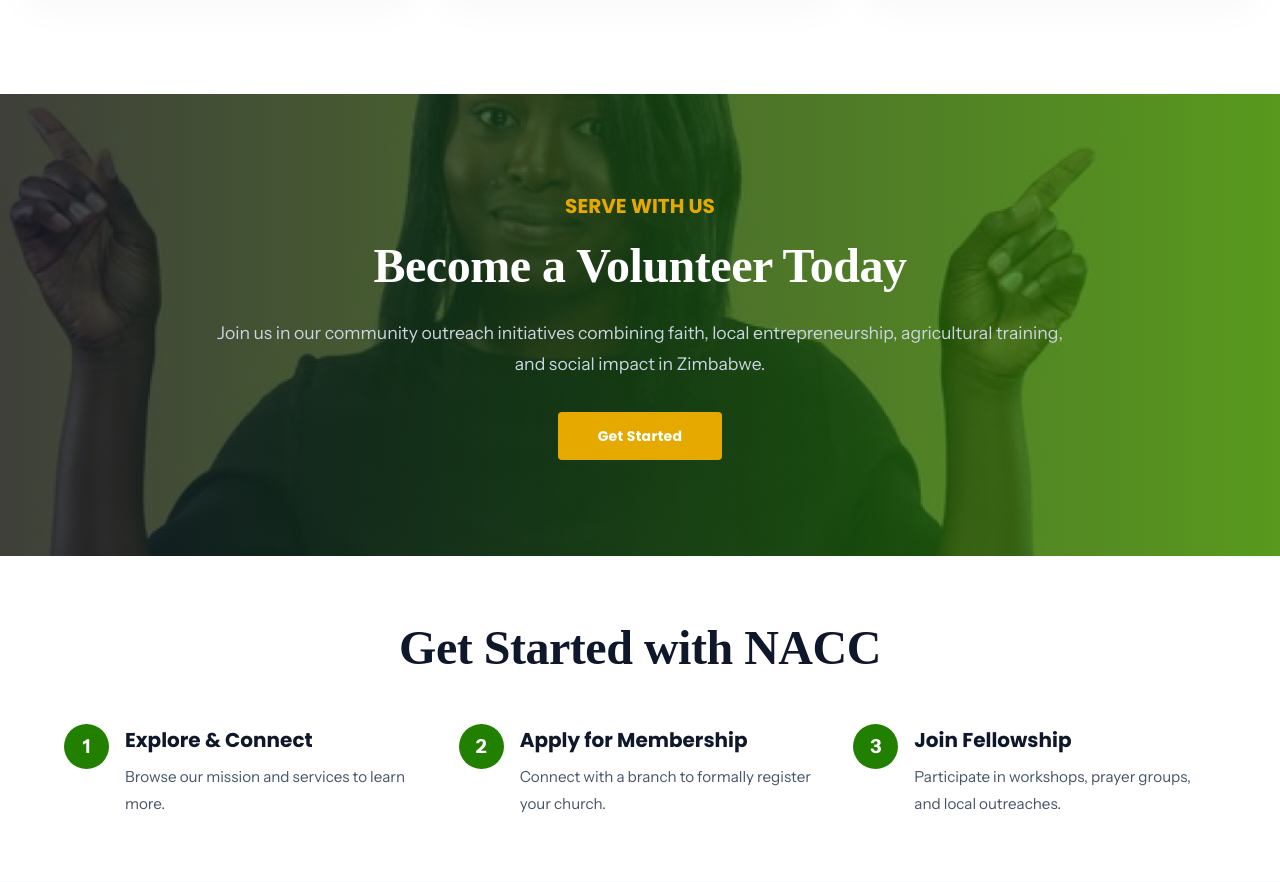
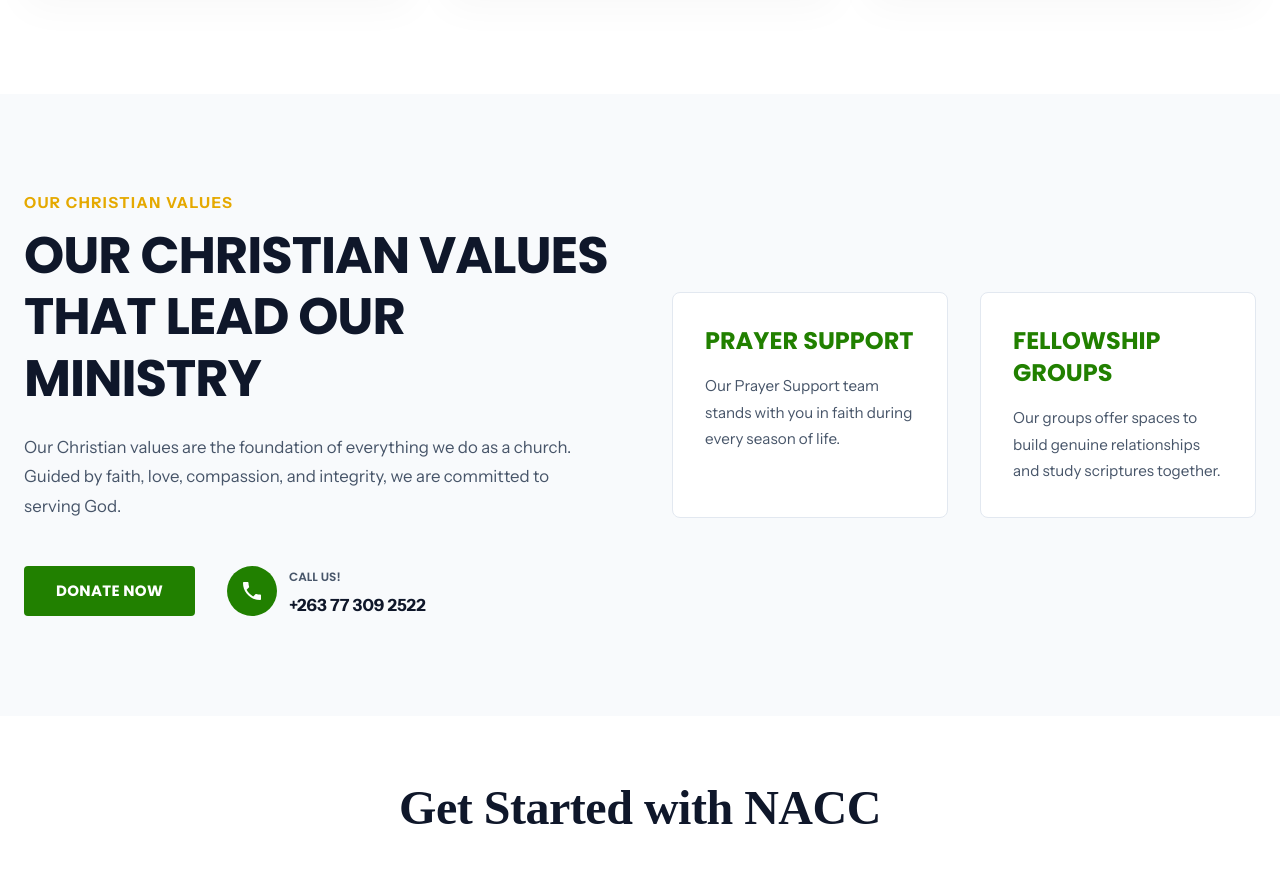
Before and after one commit to tonderaikawere/nacczw, a React (Vite) app: page / in a window 1280 px wide. Shown: the part 2487-3369 px from the top of the page. Built offline with nearby package versions, Linux system fonts and the light colour scheme; a web font is replaced by a local one.

Commit message:
design: update VolunteerSection values cards and align subpages header spacing

```diff
--- a/src/components/VolunteerSection.tsx
+++ b/src/components/VolunteerSection.tsx
@@ -1,46 +1,55 @@
 import React from 'react';
-import { Box, Typography, Button, Container } from '@mui/material';
-import { Link } from 'react-router-dom';
+import { Box, Typography, Button, Container, Grid, Card, CardContent } from '@mui/material';
+import PhoneIcon from '@mui/icons-material/Phone';
+import { useNavigate } from 'react-router-dom';
 
 const VolunteerSection: React.FC = () => {
+  const navigate = useNavigate();
+
   return (
-    <Box
-      sx={{
-        position: 'relative',
-        backgroundImage: 'url(/images/img1.png)',
-        backgroundSize: 'cover',
-        backgroundPosition: 'center',
-        backgroundAttachment: 'fixed',
-        py: 12,
-        textAlign: 'center',
-        color: '#ffffff',
-        overflow: 'hidden',
-      }}
-    >
-      <Box
-        sx={{
-          position: 'absolute',
-          top: 0,
-          left: 0,
-          width: '100%',
-          height: '100%',
-          background: 'linear-gradient(to right, rgba(15, 23, 42, 0.8), rgba(33, 128, 0, 0.75))',
-          zIndex: 1,
-        }}
-      />
-      <Container maxWidth="md" sx={{ position: 'relative', zIndex: 2 }}>
-        <Typography variant="h6" sx={{ color: 'secondary.main', fontWeight: 700, mb: 2, textTransform: 'uppercase' }}>
-          Serve With Us
-        </Typography>
-        <Typography variant="h3" sx={{ fontFamily: '"Playfair Display", serif', fontWeight: 800, mb: 3 }}>
-          Become a Volunteer Today
-        </Typography>
-        <Typography variant="body1" sx={{ color: '#CBD5E1', mb: 4, fontSize: '1.1rem' }}>
-          Join us in our community outreach initiatives combining faith, local entrepreneurship, agricultural training, and social impact in Zimbabwe.
-        </Typography>
-        <Button variant="contained" color="secondary" component={Link} to="/contact" sx={{ px: 5, py: 1.5 }}>
-          Get Started
-        </Button>
+    <Box sx={{ py: 12, backgroundColor: '#F8FAFC' }}>
+      <Container maxWidth="xl">
+        <Grid container spacing={8} alignItems="center">
+          <Grid item xs={12} md={6}>
+            <Typography variant="body2" sx={{ color: 'secondary.main', fontWeight: 800, mb: 1, textTransform: 'uppercase', letterSpacing: '0.1em' }}>
+              OUR CHRISTIAN VALUES
+            </Typography>
+            <Typography variant="h2" sx={{ mb: 3, fontSize: { xs: '2.2rem', md: '3.2rem' } }}>
+              OUR CHRISTIAN VALUES THAT LEAD OUR MINISTRY
+            </Typography>
+            <Typography variant="body1" sx={{ color: 'text.secondary', mb: 5 }}>
+              Our Christian values are the foundation of everything we do as a church. Guided by faith, love, compassion, and integrity, we are committed to serving God.
+            </Typography>
+            <Box sx={{ display: 'flex', alignItems: 'center', gap: 4, flexWrap: 'wrap' }}>
+              <Button variant="contained" size="large" onClick={() => navigate('/donate')}>DONATE NOW</Button>
+              <Box sx={{ display: 'flex', alignItems: 'center', gap: 1.5 }}>
+                <Box sx={{ width: 50, height: 50, borderRadius: '50%', backgroundColor: 'primary.main', color: '#ffffff', display: 'flex', alignItems: 'center', justifycontent: 'center', flexShrink: 0 }}>
+                  <PhoneIcon sx={{ m: 'auto' }} />
+                </Box>
+                <Box>
+                  <Typography variant="caption" sx={{ color: 'text.secondary', fontWeight: 600 }}>CALL US!</Typography>
+                  <Typography variant="body1" sx={{ fontWeight: 800 }}>+263 77 309 2522</Typography>
+                </Box>
+              </Box>
+            </Box>
+          </Grid>
+          <Grid item xs={12} md={6}>
+            <Grid container spacing={4}>
+              <Grid item xs={12} sm={6}>
+                <Card sx={{ p: 4, height: '100%', border: '1px solid #E2E8F0', boxShadow: 'none' }}>
+                  <Typography variant="h5" sx={{ fontWeight: 800, mb: 2, color: 'primary.main' }}>PRAYER SUPPORT</Typography>
+                  <Typography variant="body2" sx={{ color: 'text.secondary' }}>Our Prayer Support team stands with you in faith during every season of life.</Typography>
+                </Card>
+              </Grid>
+              <Grid item xs={12} sm={6}>
+                <Card sx={{ p: 4, height: '100%', border: '1px solid #E2E8F0', boxShadow: 'none' }}>
+                  <Typography variant="h5" sx={{ fontWeight: 800, mb: 2, color: 'primary.main' }}>FELLOWSHIP GROUPS</Typography>
+                  <Typography variant="body2" sx={{ color: 'text.secondary' }}>Our groups offer spaces to build genuine relationships and study scriptures together.</Typography>
+                </Card>
+              </Grid>
+            </Grid>
+          </Grid>
+        </Grid>
       </Container>
     </Box>
   );
--- a/src/pages/About/About.tsx
+++ b/src/pages/About/About.tsx
@@ -7,7 +7,7 @@ import InfoSectionPage from '../../components/InfoSectionPage';
 
 const About: React.FC = () => {
   return (
-    <Box sx={{ pt: '64px' }}>
+    <Box sx={{ pt: '80px' }}>
       <Box sx={{ py: 12, backgroundColor: '#0F172A', color: '#ffffff', textAlign: 'center' }}>
         <Typography variant="h2" sx={{ fontFamily: '"Poppins", sans-serif', fontWeight: 800 }}>
           About Us
--- a/src/pages/Blog/Blog.tsx
+++ b/src/pages/Blog/Blog.tsx
@@ -11,7 +11,7 @@ const posts = [
 
 const Blog: React.FC = () => {
   return (
-    <Box sx={{ pt: '64px' }}>
+    <Box sx={{ pt: '80px' }}>
       <Box sx={{ py: 12, backgroundColor: '#0F172A', color: '#ffffff', textAlign: 'center' }}>
         <Typography variant="h2" sx={{ fontFamily: '"Poppins", sans-serif', fontWeight: 800 }}>
           Blog & News
--- a/src/pages/Contact/Contact.tsx
+++ b/src/pages/Contact/Contact.tsx
@@ -6,7 +6,7 @@ import Footer from '../../components/Footer';
 
 const Contact: React.FC = () => {
   return (
-    <Box sx={{ pt: '64px' }}>
+    <Box sx={{ pt: '80px' }}>
       <Box sx={{ py: 12, backgroundColor: '#0F172A', color: '#ffffff', textAlign: 'center' }}>
         <Typography variant="h2" sx={{ fontFamily: '"Poppins", sans-serif', fontWeight: 800 }}>
           Contact Us
--- a/src/pages/Donate/Donate.tsx
+++ b/src/pages/Donate/Donate.tsx
@@ -6,7 +6,7 @@ import Footer from '../../components/Footer';
 
 const Donation: React.FC = () => {
   return (
-    <Box sx={{ pt: '64px' }}>
+    <Box sx={{ pt: '80px' }}>
       <Box sx={{ py: 12, backgroundColor: '#0F172A', color: '#ffffff', textAlign: 'center' }}>
         <Typography variant="h2" sx={{ fontFamily: '"Poppins", sans-serif', fontWeight: 800 }}>
           Donate & Support
--- a/src/pages/Gallery/OurGallery.tsx
+++ b/src/pages/Gallery/OurGallery.tsx
@@ -12,7 +12,7 @@ const galleryImages = [
 
 const OurGallery: React.FC = () => {
   return (
-    <Box sx={{ pt: '64px' }}>
+    <Box sx={{ pt: '80px' }}>
       <Box sx={{ py: 12, backgroundColor: '#0F172A', color: '#ffffff', textAlign: 'center' }}>
         <Typography variant="h2" sx={{ fontFamily: '"Poppins", sans-serif', fontWeight: 800 }}>
           Our Gallery
--- a/src/pages/Services/Services.tsx
+++ b/src/pages/Services/Services.tsx
@@ -12,7 +12,7 @@ const services = [
 
 const Services: React.FC = () => {
   return (
-    <Box sx={{ pt: '64px' }}>
+    <Box sx={{ pt: '80px' }}>
       <Box sx={{ py: 12, backgroundColor: '#0F172A', color: '#ffffff', textAlign: 'center' }}>
         <Typography variant="h2" sx={{ fontFamily: '"Poppins", sans-serif', fontWeight: 800 }}>
           Our Services
```
